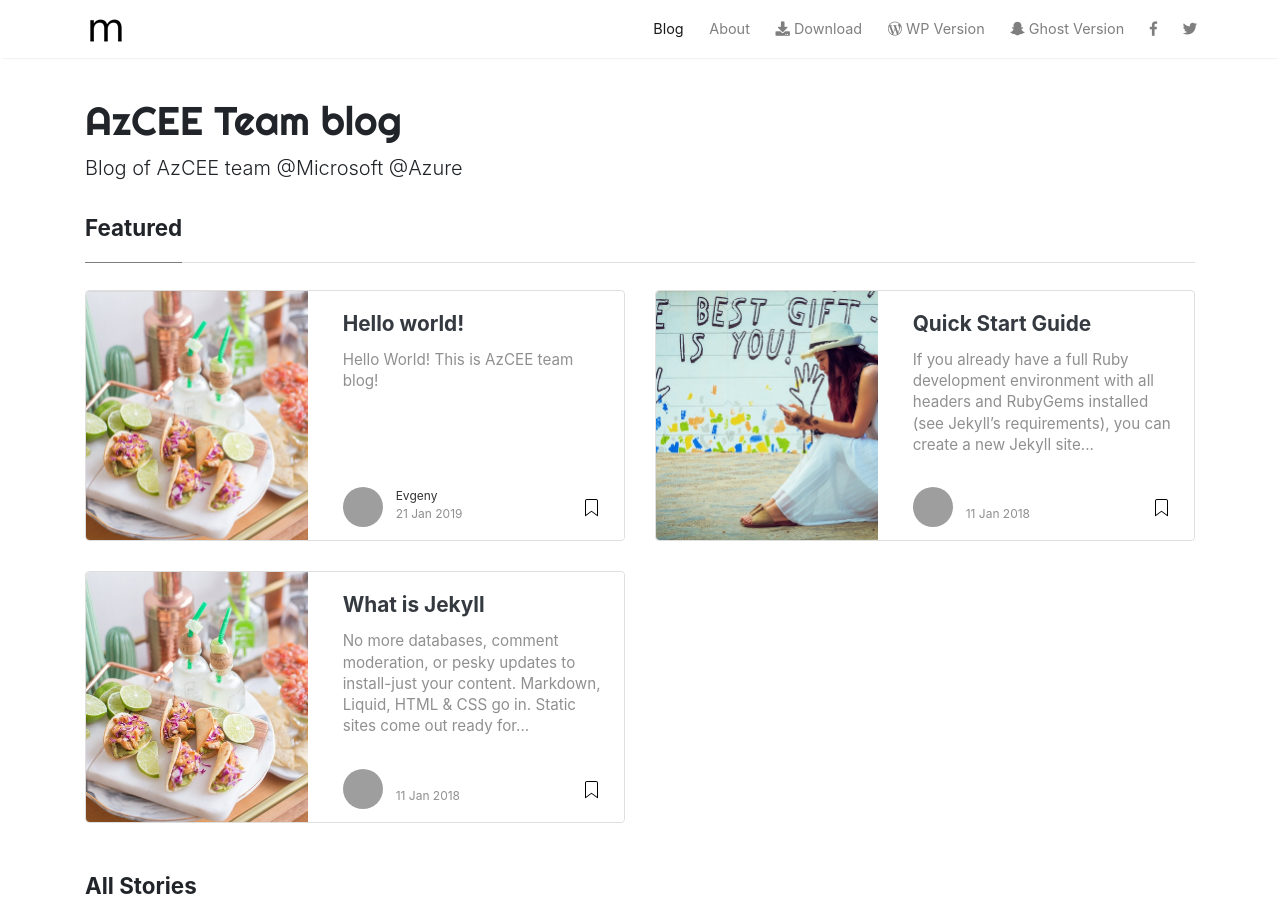
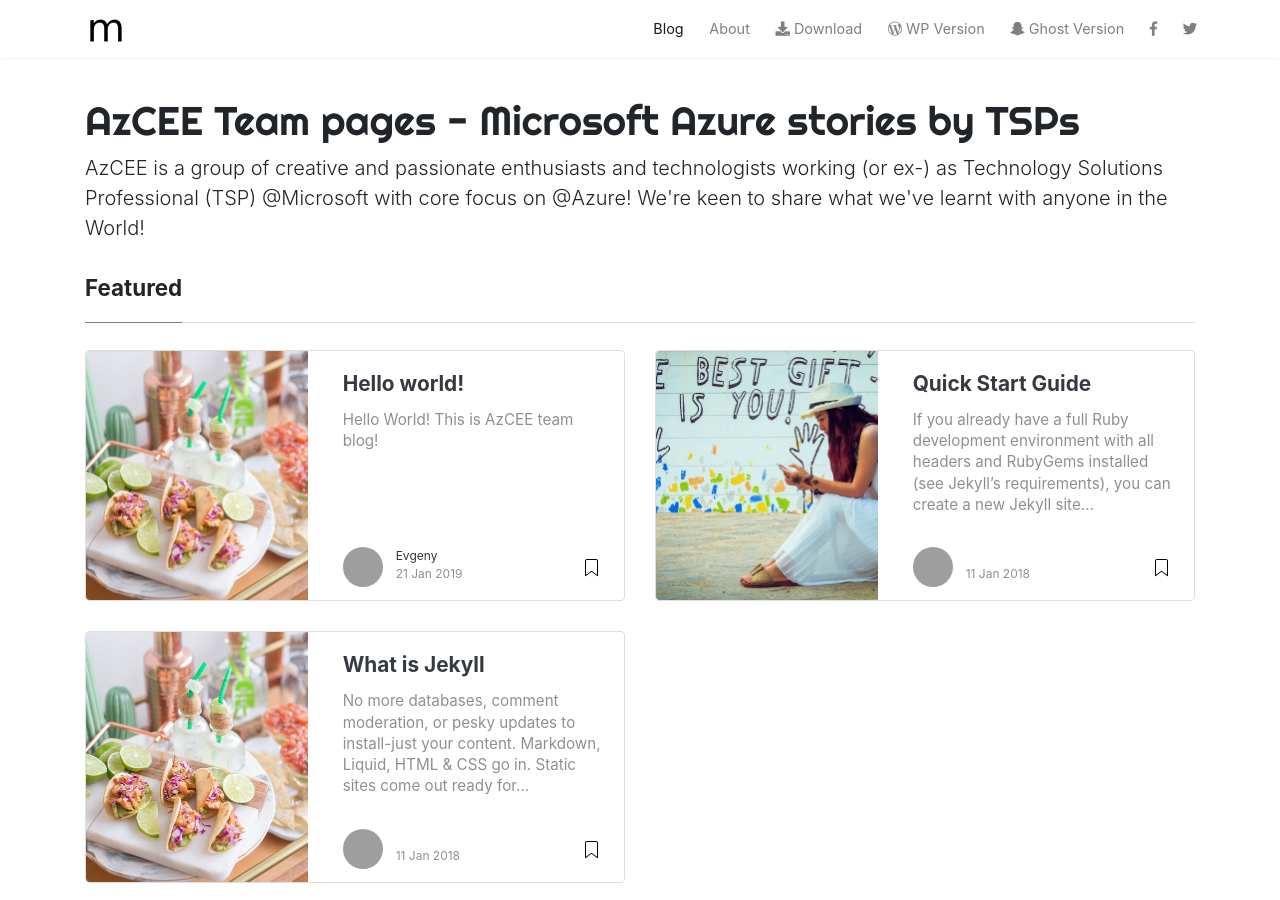
Before and after one commit to AzCEE/azcee.github.io, a Jekyll site: the page built from index.html, in a window 1280 px wide and 900 px high. Built offline with Jekyll 4.4.1, drawn with Linux system fonts in a browser that asks for light colours; nearby versions of some CDN libraries; the list of posts is cut into pages by our own code; comment, search, counter and statistics services are not loaded; some of the changed text lies outside the part shown; grey boxes are pictures that could not be loaded.

Commit message:
gravatar

```diff
--- a/_config.yml
+++ b/_config.yml
@@ -1,6 +1,6 @@
 # Site
-name: "AzCEE Team blog"
-description: "Blog of AzCEE team @Microsoft @Azure"
+name: "AzCEE Team pages - Microsoft Azure stories by TSPs"
+description: "AzCEE is a group of creative and passionate enthusiasts and technologists working (or ex-) as Technology Solutions Professional (TSP) @Microsoft with core focus on @Azure! We're keen to share what we've learnt with anyone in the World!"
 meta_description: "Independently driven blog by members of Azure TSP"
 logo: 'assets/images/logo.png'
 favicon: 'assets/images/logo.png'
@@ -14,7 +14,7 @@
   evgeny:
     name: Evgeny
     display_name: Evgeny
-    gravatar: ca97060fa8bb803b34c9aee2a
+    gravatar: f246b5cca97060fa8bb803b34c9aee2a
     email: evgeny.rudinsky@gmail.com
     web: https://erudinsky.com
     twitter: https://twitter.com/evgenyrudinsky
```
